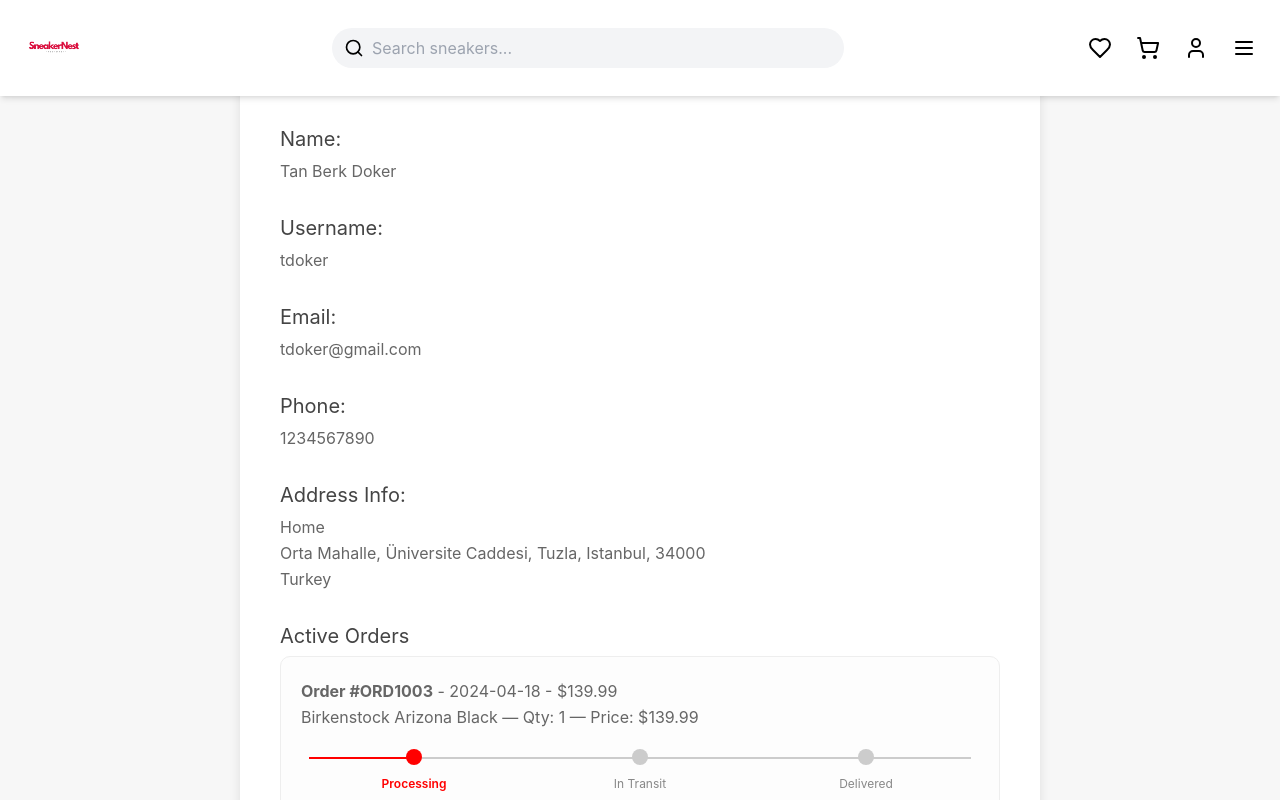
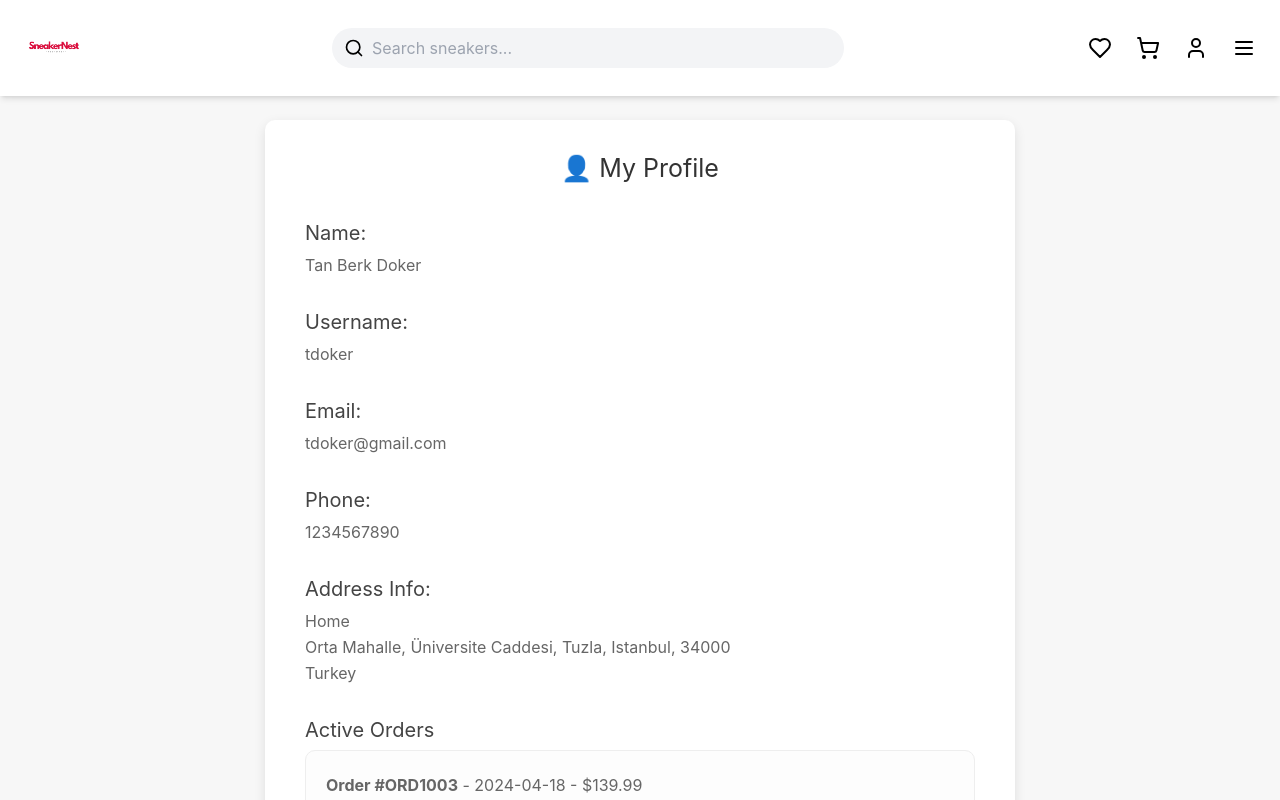
Before and after one commit to SneakerNest/nestfront, a React (Create React App) app: page /profile in a window 1280 px wide. Built offline with nearby package versions, Linux system fonts and the light colour scheme; sample sign-in values are in the browser's storage.

Commit message:
visual improvements

```diff
--- a/src/styles/ProfilePage.css
+++ b/src/styles/ProfilePage.css
@@ -4,13 +4,15 @@
     padding: 40px;
     background-color: #f7f7f7;
     min-height: 100vh;
+    padding: 120px;
   }
 
   .profile-box {
     background: #fff;
     padding: 30px 40px;
     border-radius: 10px;
-    max-width: 800px;
+    max-width: 750px;
+
     width: 100%;
     box-shadow: 0px 4px 12px rgba(0, 0, 0, 0.1);
   }
@@ -19,6 +21,7 @@
     text-align: center;
     color: #333;
     margin-bottom: 30px;
+    font-size: 25px;
   }
 
   .profile-section {
```
